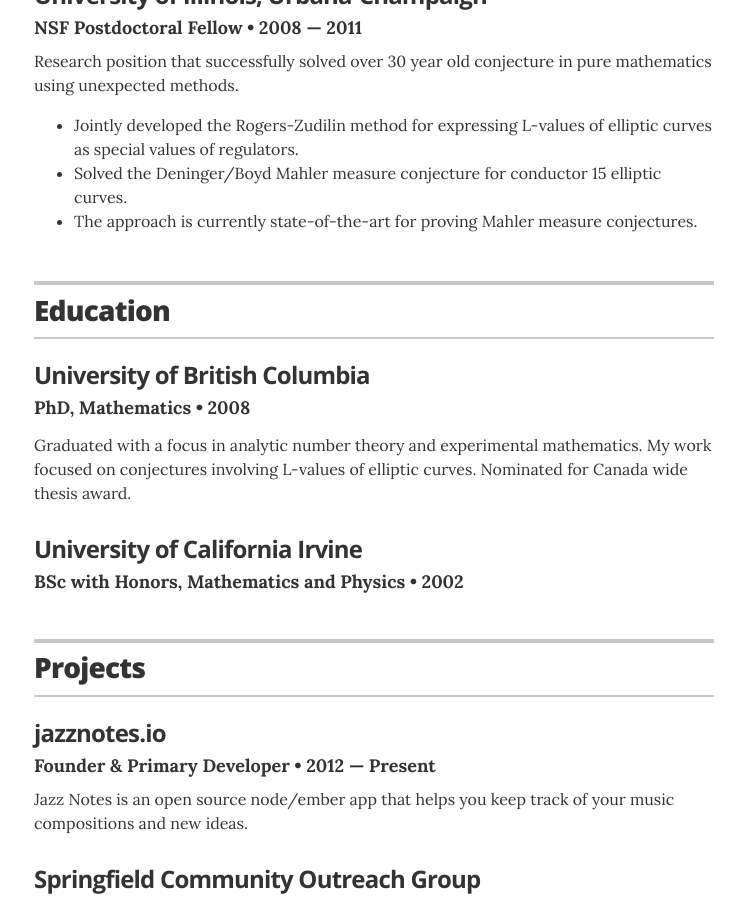
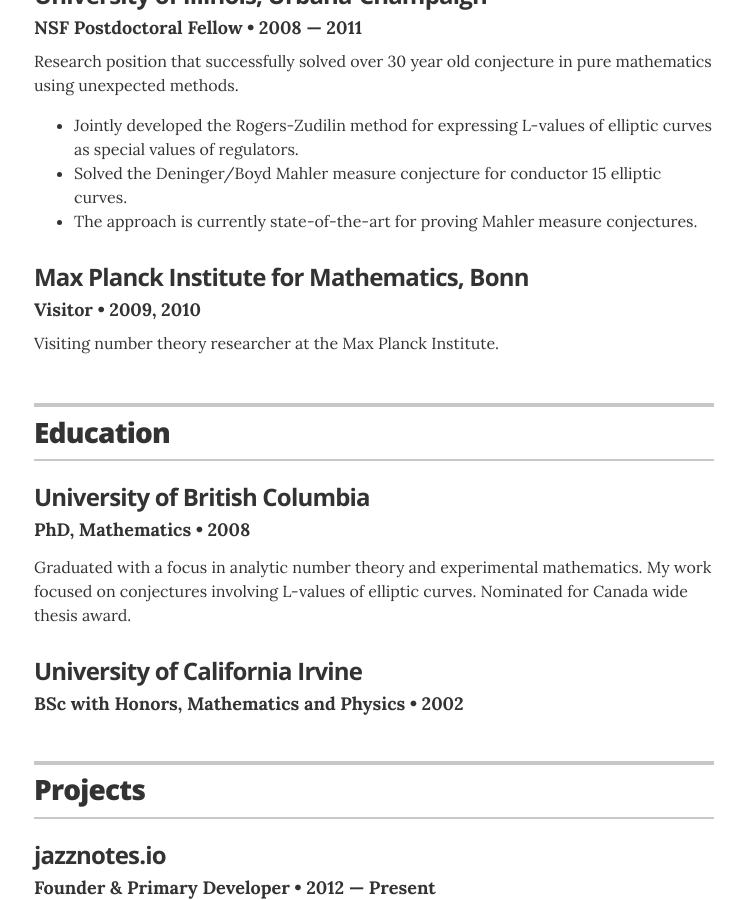
Before and after one commit to matrogers2/matrogers2.github.io, a Jekyll site: the page built from index.html, in a window 1280 px wide and 900 px high, scrolled down 1696 px. Shown: the whole window, without its empty margins (266-1011 px from the left). Built offline with Jekyll 4.4.1, drawn with Linux system fonts in a browser that asks for light colours; some of the changed text lies outside the part shown.

Commit message:
Update everything

```diff
--- a/_data/experience.yml
+++ b/_data/experience.yml
@@ -37,3 +37,8 @@
   duration: 2008 &mdash; 2011
   summary: Research position that successfully solved over 30 year old conjecture in pure mathematics using unexpected methods.
     <ul class="resume-item-list"><li> Jointly developed the Rogers-Zudilin method for expressing L-values of elliptic curves as special values of regulators.</li><li>Solved the Deninger/Boyd Mahler measure conjecture for conductor 15 elliptic curves.</li><li>The approach is currently state-of-the-art for proving Mahler measure conjectures.</ul>
+
+- company: Max Planck Institute for Mathematics, Bonn
+  position: Visitor
+  duration: 2009, 2010
+  summary: Visiting number theory researcher at the Max Planck Institute.
```
Also changed, not shown: _data/links.yml (+6 -4 lines).
